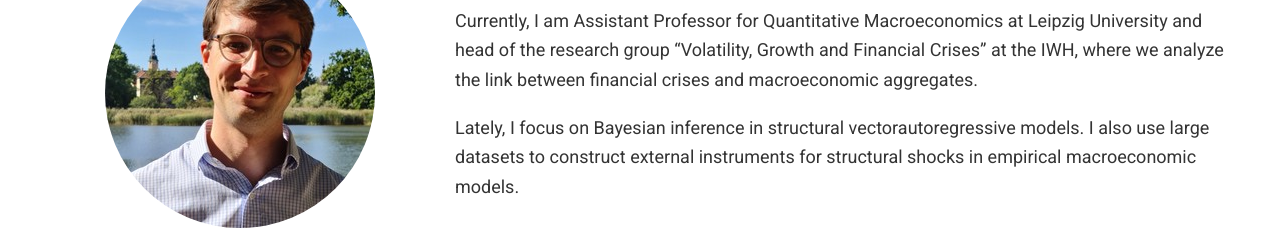
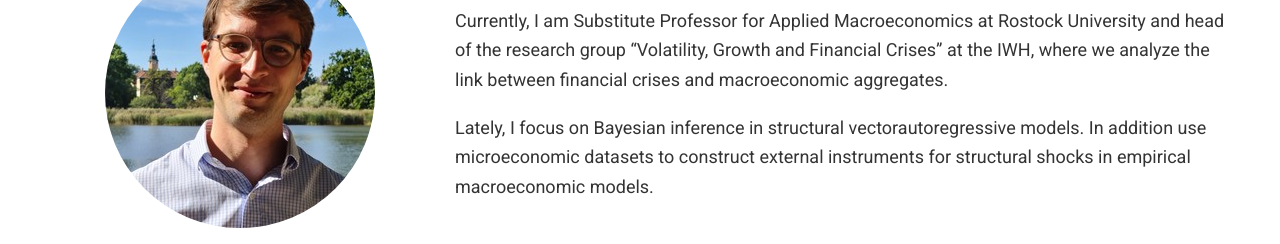
Before and after one commit to gvschweinitz/gvschweinitz.github.io, a plain HTML site: page index.html in a window 1280 px wide. Shown: the part 192-436 px from the top of the page. Drawn offline with nearby package versions, Linux system fonts and the light colour scheme; some packages are replaced by stand-ins of ours; some icons are missing.

Commit message:
Update 20221115

```diff
--- a/index.html
+++ b/index.html
@@ -820,8 +820,8 @@
 
     <h1>Biography</h1>
 
-    <p>Currently, I am Assistant Professor for Quantitative Macroeconomics at Leipzig University and head of the research group &ldquo;Volatility, Growth and Financial Crises&rdquo; at the IWH, where we analyze the link between financial crises and macroeconomic aggregates.</p>
-<p>Lately, I focus on Bayesian inference in structural vectorautoregressive models. I also use large datasets to construct external instruments for structural shocks in empirical macroeconomic models.</p>
+    <p>Currently, I am Substitute Professor for Applied Macroeconomics at Rostock University and head of the research group &ldquo;Volatility, Growth and Financial Crises&rdquo; at the IWH, where we analyze the link between financial crises and macroeconomic aggregates.</p>
+<p>Lately, I focus on Bayesian inference in structural vectorautoregressive models. In addition use microeconomic datasets to construct external instruments for structural shocks in empirical macroeconomic models.</p>
 
 
     <div class="row">
```
Also changed, not shown: index.json (+1 -1 lines), 1 other file.
